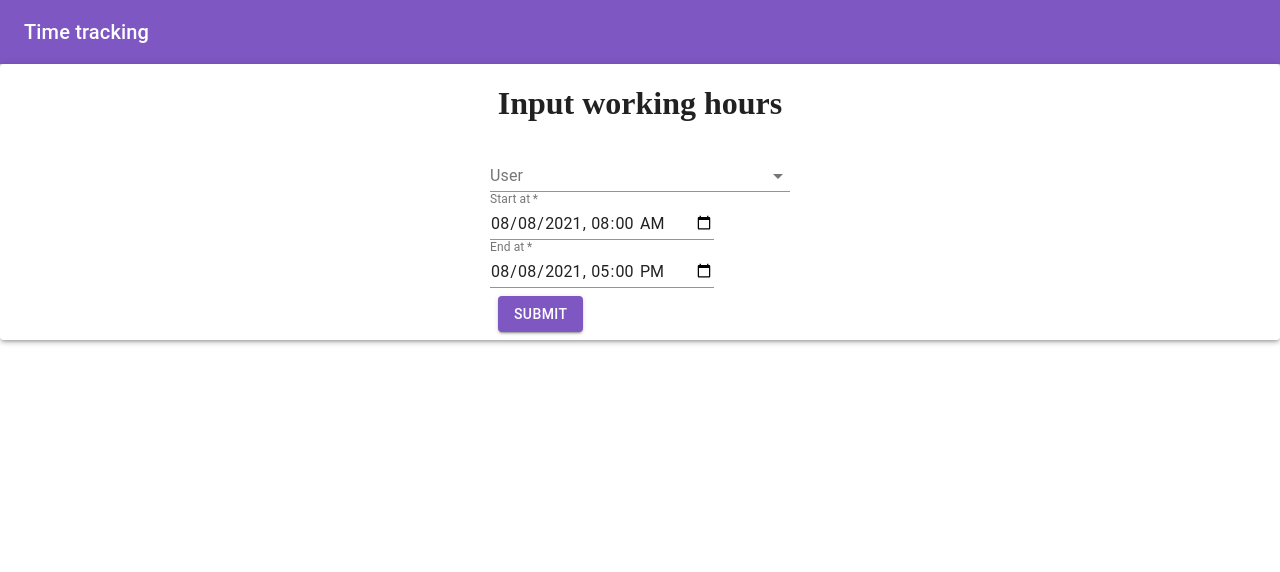
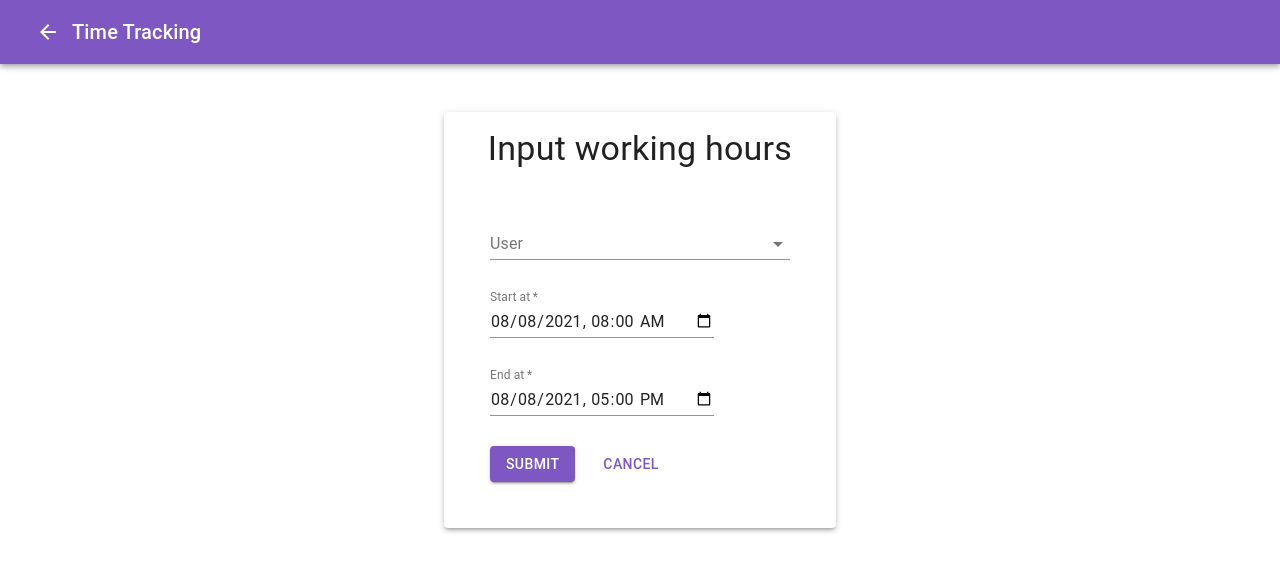
Before and after one commit to alopezsanchez/time-tracker-spa, a React (Create React App) app: page /input in a window 1280 px wide. Shown: the top 572 px of the page. Built offline with nearby package versions, Linux system fonts and the light colour scheme; no server answers.

Commit message:
style(input): add styles to Input page

```diff
--- a/src/App.js
+++ b/src/App.js
@@ -19,8 +19,9 @@ function App() {
   return (
     <ThemeProvider theme={theme}>
       <div>
-        <TopBar />
-        <Routes />
+        <Routes>
+          <TopBar />
+        </Routes>
       </div>
     </ThemeProvider>
   );
--- /dev/null
+++ b/src/components/layout/GoBackButton.js
@@ -0,0 +1,23 @@
+import PropTypes from "prop-types";
+import { withRouter } from "react-router-dom";
+import IconButton from "@material-ui/core/IconButton";
+import { ArrowBack } from "@material-ui/icons";
+
+const GoBackButton = ({ history }) => {
+  return (
+    <IconButton
+      style={{ color: "white" }}
+      aria-label="delete"
+      onClick={() => history.goBack()}
+    >
+      <ArrowBack />
+    </IconButton>
+  );
+};
+
+GoBackButton.displayName = "GoBackButton";
+GoBackButton.propTypes = {
+  history: PropTypes.object.isRequired,
+};
+
+export default withRouter(GoBackButton);
--- a/src/components/layout/TopBar.js
+++ b/src/components/layout/TopBar.js
@@ -1,29 +1,43 @@
+import { Link, useLocation } from "react-router-dom";
 import AppBar from "@material-ui/core/AppBar";
 import Toolbar from "@material-ui/core/Toolbar";
 import Typography from "@material-ui/core/Typography";
 import { makeStyles } from "@material-ui/core/styles";
+import GoBackButton from "./GoBackButton";
 
-const useStyles = makeStyles((theme) => ({
+const useStyles = makeStyles(() => ({
   root: {
     flexGrow: 1,
   },
   title: {
     flexGrow: 1,
   },
+  link: {
+    textDecoration: "none",
+    color: "white",
+  },
 }));
 
-export default function TopBar() {
+const TopBar = () => {
+  const location = useLocation();
   const classes = useStyles();
 
   return (
     <div className={classes.root}>
       <AppBar position="static">
         <Toolbar>
-          <Typography variant="h6" className={classes.title}>
-            Time tracking
-          </Typography>
+          {location.pathname !== "/dashboard" ? <GoBackButton /> : null}
+          <Link className={classes.link} to="/">
+            <Typography variant="h6" className={classes.title}>
+              Time Tracking
+            </Typography>
+          </Link>
         </Toolbar>
       </AppBar>
     </div>
   );
-}
+};
+
+TopBar.displayName = "TopBar";
+
+export default TopBar;
--- a/src/pages/Input/components/Form.js
+++ b/src/pages/Input/components/Form.js
@@ -1,29 +1,38 @@
 import { useState } from "react";
+import { Link } from "react-router-dom";
 import PropTypes from "prop-types";
 import { Formik, Form } from "formik";
 import * as yup from "yup";
 import moment from "moment";
 import TextField from "@material-ui/core/TextField";
+import Autocomplete from "@material-ui/lab/Autocomplete";
+import Button from "@material-ui/core/Button";
 import { makeStyles } from "@material-ui/core/styles";
-import Autocomplete from "@material-ui/lab/Autocomplete";
 import { createInput } from "../../../services/api";
 import LoadingButton from "./LoadingButton";
 import Notification from "./Notification";
-
-const useStyles = makeStyles(() => ({
-  root: {
-    display: "flex",
-    alignItems: "center",
-    justifyContent: "center",
-    flexDirection: "column",
-  },
-}));
 
 const transformFormValuesToApiPayload = (values) => ({
   user: values.user._id,
   startAt: +new Date(values.startAt),
   endAt: +new Date(values.endAt),
 });
+
+const useStyles = makeStyles((theme) => ({
+  formElement: {
+    margin: "30px",
+  },
+  actions: {
+    alignItems: "center",
+  },
+  cancelButton: {
+    marginLeft: "20px",
+  },
+  link: {
+    textDecoration: "none",
+    color: theme.palette.primary.main,
+  },
+}));
 
 function InputForm({ users }) {
   const [isSubmitting, setIsSubmitting] = useState(false);
@@ -51,8 +60,7 @@ function InputForm({ users }) {
   };
 
   return (
-    <div className={classes.root}>
-      <h1>Input working hours</h1>
+    <>
       <Formik
         initialValues={initialValues}
         validationSchema={validationSchema}
@@ -78,7 +86,7 @@ function InputForm({ users }) {
       >
         {({ values, handleChange, errors, setFieldValue }) => (
           <Form>
-            <div>
+            <div className={classes.formElement}>
               <Autocomplete
                 options={users}
                 getOptionLabel={(option) =>
@@ -102,7 +110,7 @@ function InputForm({ users }) {
                 )}
               />
             </div>
-            <div>
+            <div className={classes.formElement}>
               <TextField
                 required
                 type="datetime-local"
@@ -113,7 +121,7 @@ function InputForm({ users }) {
                 helperText={errors.startAt}
               />
             </div>
-            <div>
+            <div className={classes.formElement}>
               <TextField
                 required
                 type="datetime-local"
@@ -124,11 +132,19 @@ function InputForm({ users }) {
                 helperText={errors.endAt}
               />
             </div>
-            <LoadingButton
-              loading={isSubmitting}
-              success={success}
-              type="submit"
-            />
+            <div className={`${classes.formElement} ${classes.actions}`}>
+              <LoadingButton
+                loading={isSubmitting}
+                success={success}
+                type="submit"
+              />
+
+              <Button className={classes.cancelButton}>
+                <Link className={classes.link} to="/dashboard">
+                  Cancel
+                </Link>
+              </Button>
+            </div>
           </Form>
         )}
       </Formik>
@@ -138,7 +154,7 @@ function InputForm({ users }) {
         severity={notificationSeverity}
         onClose={() => setShowingNotification(false)}
       />
-    </div>
+    </>
   );
 }
 
--- a/src/pages/Input/components/LoadingButton.js
+++ b/src/pages/Input/components/LoadingButton.js
@@ -4,9 +4,8 @@ import CircularProgress from "@material-ui/core/CircularProgress";
 import { makeStyles } from "@material-ui/core/styles";
 import { purple } from "@material-ui/core/colors";
 
-const useStyles = makeStyles((theme) => ({
+const useStyles = makeStyles(() => ({
   wrapper: {
-    margin: theme.spacing(1),
     position: "relative",
     display: "inline-block",
   },
@@ -30,7 +29,6 @@ const LoadingButton = ({ loading, success, type }) => {
         type={type}
         variant="contained"
         color="primary"
-        // className={buttonClassname}
         disabled={loading}
       >
         Submit
--- a/src/pages/Input/index.js
+++ b/src/pages/Input/index.js
@@ -1,18 +1,44 @@
 import { useEffect, useState } from "react";
 import Paper from "@material-ui/core/Paper";
+import Typography from "@material-ui/core/Typography";
+import { makeStyles } from "@material-ui/core/styles";
 import { fetchUsers } from "../../services/api";
 import Form from "./components/Form";
 
+const useStyles = makeStyles(() => ({
+  root: {
+    padding: "3rem",
+    alignItems: "center",
+    display: "flex",
+    justifyContent: "center",
+  },
+  paper: {
+    padding: "16px",
+    display: "flex",
+    alignItems: "center",
+    justifyContent: "center",
+    flexDirection: "column",
+    maxWidth: "30em",
+  },
+}));
+
 export default function InputPage() {
   const [users, setUsers] = useState([]);
+
+  const classes = useStyles();
 
   useEffect(() => {
     fetchUsers().then((users) => setUsers(users));
   }, []);
 
   return (
-    <Paper elevation={3}>
-      <Form users={users} />
-    </Paper>
+    <div className={classes.root}>
+      <Paper elevation={3} className={classes.paper}>
+        <Typography variant="h4" gutterBottom>
+          Input working hours
+        </Typography>
+        <Form users={users} />
+      </Paper>
+    </div>
   );
 }
--- a/src/routes.js
+++ b/src/routes.js
@@ -7,9 +7,11 @@ import {
 import InputPage from "./pages/Input";
 import DashboardPage from "./pages/Dashboard";
 
-export default function Routes() {
+export default function Routes({ children }) {
   return (
+    <>
       <Router>
+        {children}
         <Switch>
           <Route path="/input">
             <InputPage />
@@ -21,5 +23,6 @@ export default function Routes() {
           <Redirect from="*" to="/dashboard" />
         </Switch>
       </Router>
+    </>
   );
 }
```
Lines whose indentation alone changed are shown as unchanged.
